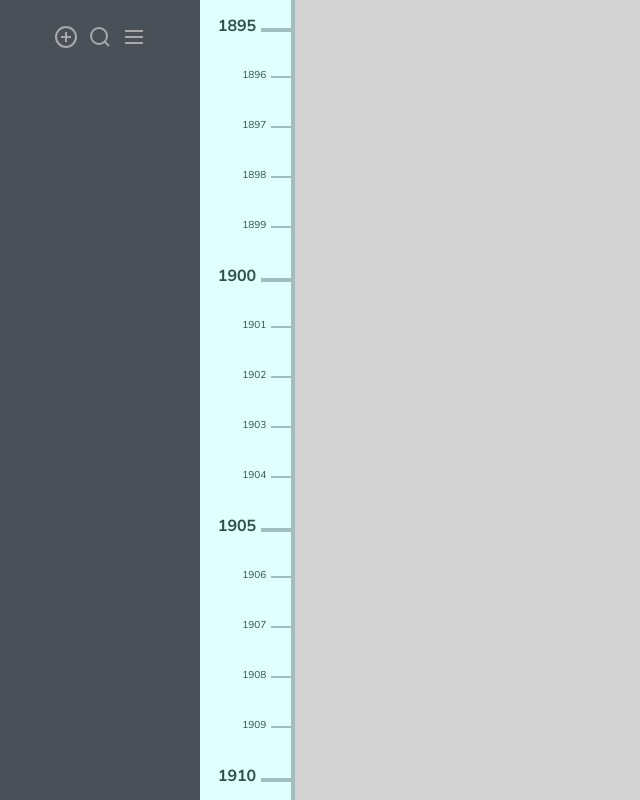
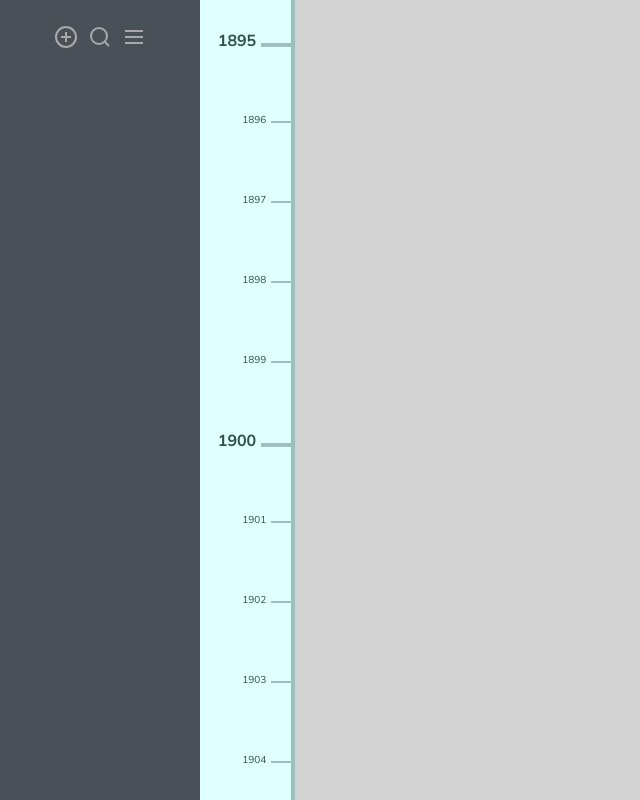
Before and after one commit to JacksonRudd/When, a React (Vite) app in the folder when/: page / in a window 1280 px wide. Shown: the top 800 px of the page, without its empty margins (0-640 px from the left). Built offline with nearby package versions, Linux system fonts and the light colour scheme.

Commit message:
pixels per year

```diff
--- a/when/src/Ruler.css
+++ b/when/src/Ruler.css
@@ -13,10 +13,10 @@ ol {
 .ruler li {
   font-size: 0.625em;
   font-family: "Mulish";
-  height: 50px;
+  height: var(--pixelsPerYear);
   color: #2f4f4f;
   text-align: right;
-  line-height: 50px;
+  line-height: var(--pixelsPerYear);
 }
 
 .ruler .divisible-by-five {
--- a/when/src/Ruler.tsx
+++ b/when/src/Ruler.tsx
@@ -3,9 +3,14 @@ import "./Ruler.css";
 interface RulerProps {
   start: Date;
   end: Date;
+  pixelsPerYear: number;
 }
-function Ruler({ start, end }: RulerProps) {
+function Ruler({ start, end, pixelsPerYear }: RulerProps) {
   const length = end.getFullYear() - start.getFullYear() + 1;
+  // I want to set a var in the css for pixelsPerYear
+  const rulerStyle = document.createElement("style");
+  rulerStyle.innerHTML = `:root { --pixelsPerYear: ${pixelsPerYear}px; }`;
+  document.head.appendChild(rulerStyle);
   return (
     <div className="ruler">
       <ol>
--- a/when/src/Timeline.tsx
+++ b/when/src/Timeline.tsx
@@ -17,11 +17,11 @@ function Timeline({ storyState }: timelineProps) {
   const endYear =
     (getMostRecentEvent(storyState)?.date.getFullYear() || 1995) + 50;
   const end = new Date(endYear, 0, 1);
-  const pixelsPerYear = 50;
+  const pixelsPerYear = 80;
   const eventModels = storyState.events;
   return (
     <div className="timeline">
-      <Ruler start={start} end={end}></Ruler>
+      <Ruler start={start} end={end} pixelsPerYear={pixelsPerYear}></Ruler>
       <EventList
         start={start}
         end={end}
```
